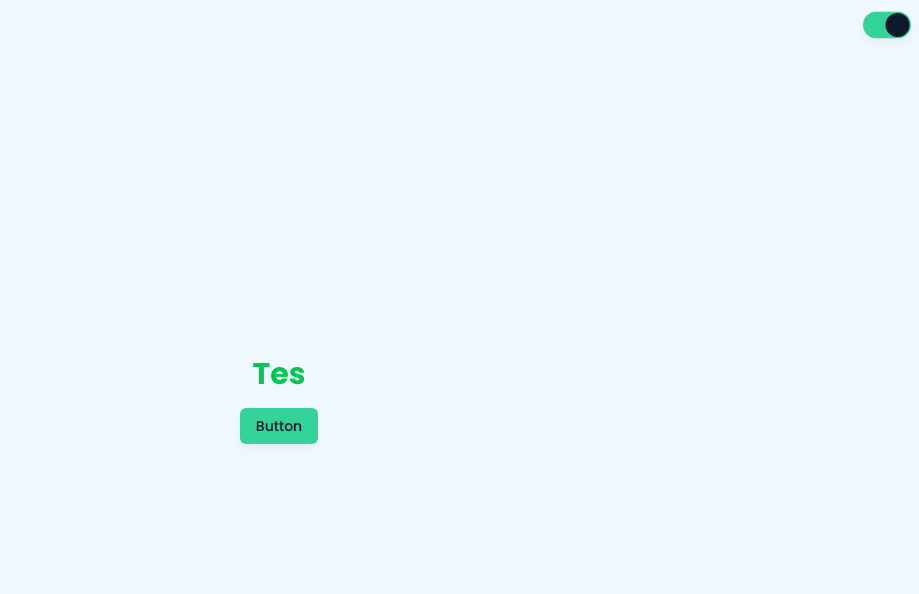
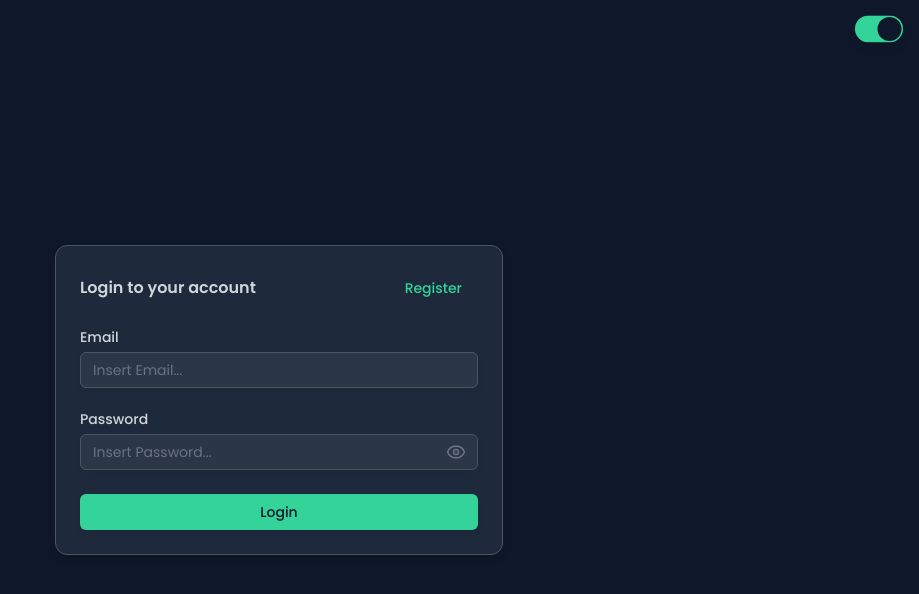
Before and after one commit to ElloRabyndra/Team_Green_Thriftoria, a React (Vite) app in the folder front-end/: page /login in a window 1280 px wide. Before the commit this address led to /. Shown: the top 594 px of the page, without its empty margins (361-1280 px from the left). Built offline with nearby package versions, Linux system fonts and the light colour scheme.

Commit message:
feat: add auth and main page

```diff
--- a/front-end/src/main.jsx
+++ b/front-end/src/main.jsx
@@ -3,9 +3,7 @@ import { createRoot } from "react-dom/client";
 import { BrowserRouter } from "react-router";
 import Routing from "./routing/Routing";
 import { AuthProvider } from "./hooks/useAuth";
-import AuthRedirect from "./components/auth/AuthRedirect";
 import ToastWrapper from "./components/auth/ToastWrapper";
-import ProtectedRoute from "./components/auth/ProtectedRoute";
 import ThemeProvider from "./context/ThemeContext.jsx";
 
 createRoot(document.getElementById("root")).render(
--- /dev/null
+++ b/front-end/src/pages/AuthPage.jsx
@@ -0,0 +1,13 @@
+import ToggleButton from "@/components/theme/ToggleButton";
+import { Outlet } from "react-router";
+
+export default function AuthPage() {
+  return (
+    <section className={`flex flex-col items-center justify-center min-h-screen`}>
+      <div className="absolute top-5 right-6"><ToggleButton/></div>
+      <div className="p-8 space-y-3 min-w-sm">
+        <Outlet />
+      </div>
+    </section>
+  );
+}
--- /dev/null
+++ b/front-end/src/pages/MainPage.jsx
@@ -0,0 +1,64 @@
+import React, { useState } from "react";
+import { useProducts } from "@/hooks/useProducts";
+import SideBar from "@/components/SideBar";
+import NavBar from "@/components/Navbar";
+import { Outlet } from "react-router";
+
+export default function MainPage() {
+  const [isMobileMenuOpen, setIsMobileMenuOpen] = useState(false);
+  const {
+    products,
+    cart,
+    totalPrice,
+    loading,
+    searchQuery,
+    categories,
+    setSearchQuery,
+    searchProducts,
+    changeCategories,
+    addToCart,
+    decreaseQuantity,
+    removeFromCart,
+  } = useProducts();
+
+  return (
+    <section className="min-h-screen">
+      {/* Navbar */}
+      <NavBar
+        isMobileMenuOpen={isMobileMenuOpen}
+        setIsMobileMenuOpen={setIsMobileMenuOpen}
+        searchQuery={searchQuery}
+        setSearchQuery={setSearchQuery}
+        searchProducts={searchProducts}
+      />
+
+      {/* Main Layout */}
+      <div className="flex flex-row">
+        {/* Sidebar */}
+        <SideBar
+          isMobileMenuOpen={isMobileMenuOpen}
+          categories={categories}
+          changeCategories={changeCategories}
+          cart={cart}
+        />
+
+        {/* Main Content */}
+        <main className="flex-1 py-6 px-5 lg:py-8 lg:px-24">
+          <div className="relative mx-auto md:ml-56">
+            <Outlet
+              context={{
+                products,
+                cart,
+                totalPrice,
+                loading,
+                addToCart,
+                decreaseQuantity,
+                removeFromCart,
+              }}
+            />
+          </div>
+        </main>
+      </div>
+    </section>
+  );
+}
--- a/front-end/src/routing/Routing.jsx
+++ b/front-end/src/routing/Routing.jsx
@@ -1,15 +1,35 @@
 import { Routes, Route, Navigate } from "react-router";
 import { useContext } from "react";
 import { ThemeContext } from "@/context/ThemeContext";
+import AuthRedirect from "@/components/auth/AuthRedirect";
+import ProtectedRoute from "@/components/auth/ProtectedRoute";
+import AuthPage from "@/pages/AuthPage";
+import MainPage from "@/pages/MainPage";
+import Register from "@/components/auth/Register";
+import Login from "@/components/auth/Login";
+import Profile from "@/components/auth/Profile";
+import ProductList from "@/components/product/ProductList";
+import ProductDetail from "@/components/product/ProductDetail";
+import CartList from "@/components/cart/CartList";
 import App from "@/pages/App";
 import "@/style/Style.css";
 
 const Routing = () => {
   const { theme } = useContext(ThemeContext);
   return (
-    <section className={`${theme} font-[Poppins] min-h-screen`}>
+    <section className={`${theme} bg-background text-foreground font-[Poppins] min-h-screen`}>
       <Routes>
-        <Route path="/" element={<App />} />
+        {/* <Route path="/" element={<App />} /> */}
+        <Route element={<AuthPage />}>
+          <Route path="/register" element={<AuthRedirect><Register/></AuthRedirect>} />
+          <Route path="/login" element={<AuthRedirect><Login/></AuthRedirect>} />
+        </Route>
+        <Route path="/" element={<MainPage/>}>
+          <Route path="/profile" element={<ProtectedRoute><Profile/></ProtectedRoute>} />
+          <Route index element={<ProtectedRoute><ProductList/></ProtectedRoute>} />
+          <Route path="/product/:id" element={<ProtectedRoute><ProductDetail/></ProtectedRoute>} />
+          <Route path="/cart" element={<ProtectedRoute><CartList/></ProtectedRoute>} />
+        </Route>
         <Route path="*" element={<Navigate to="/" replace />} />
       </Routes>
     </section>
```
